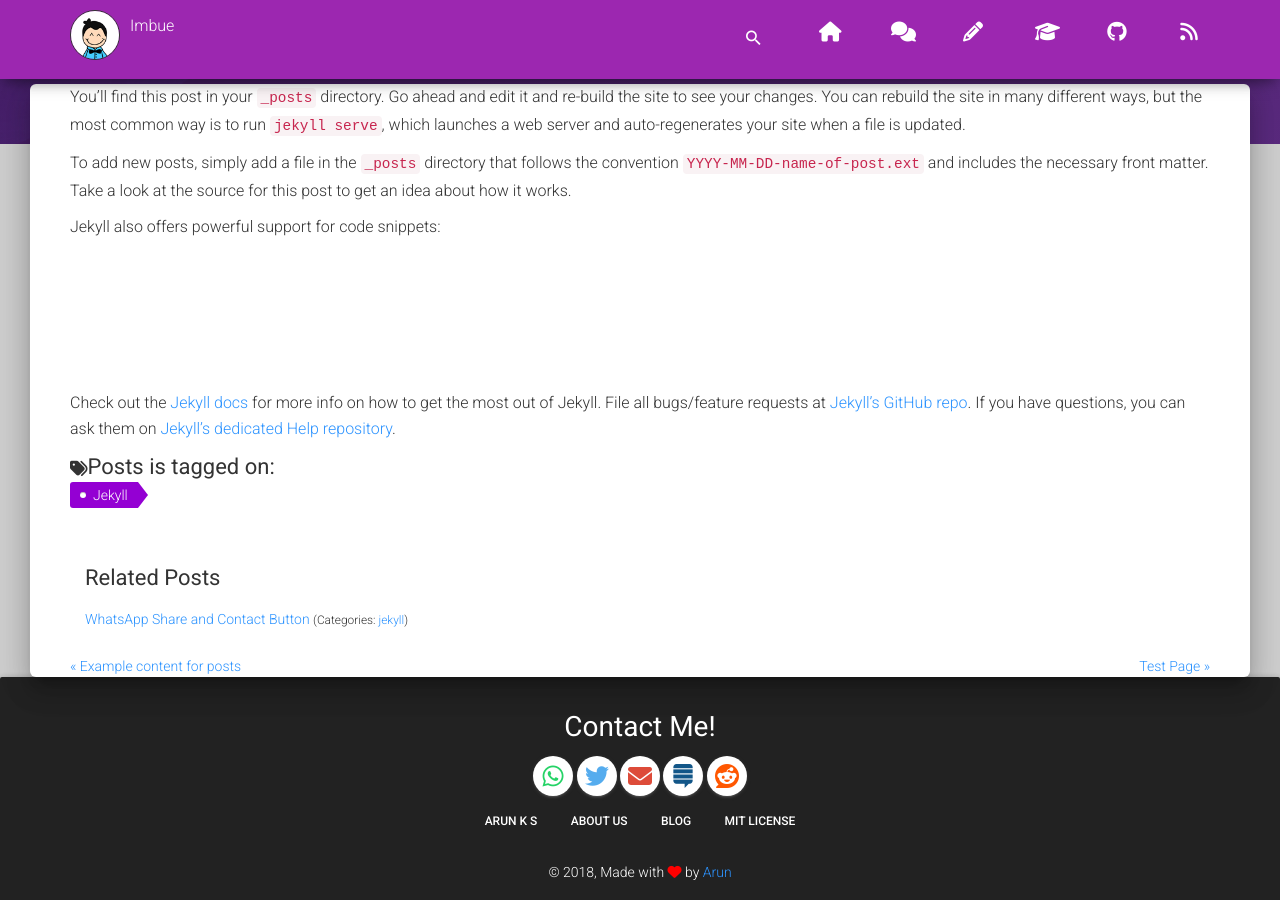
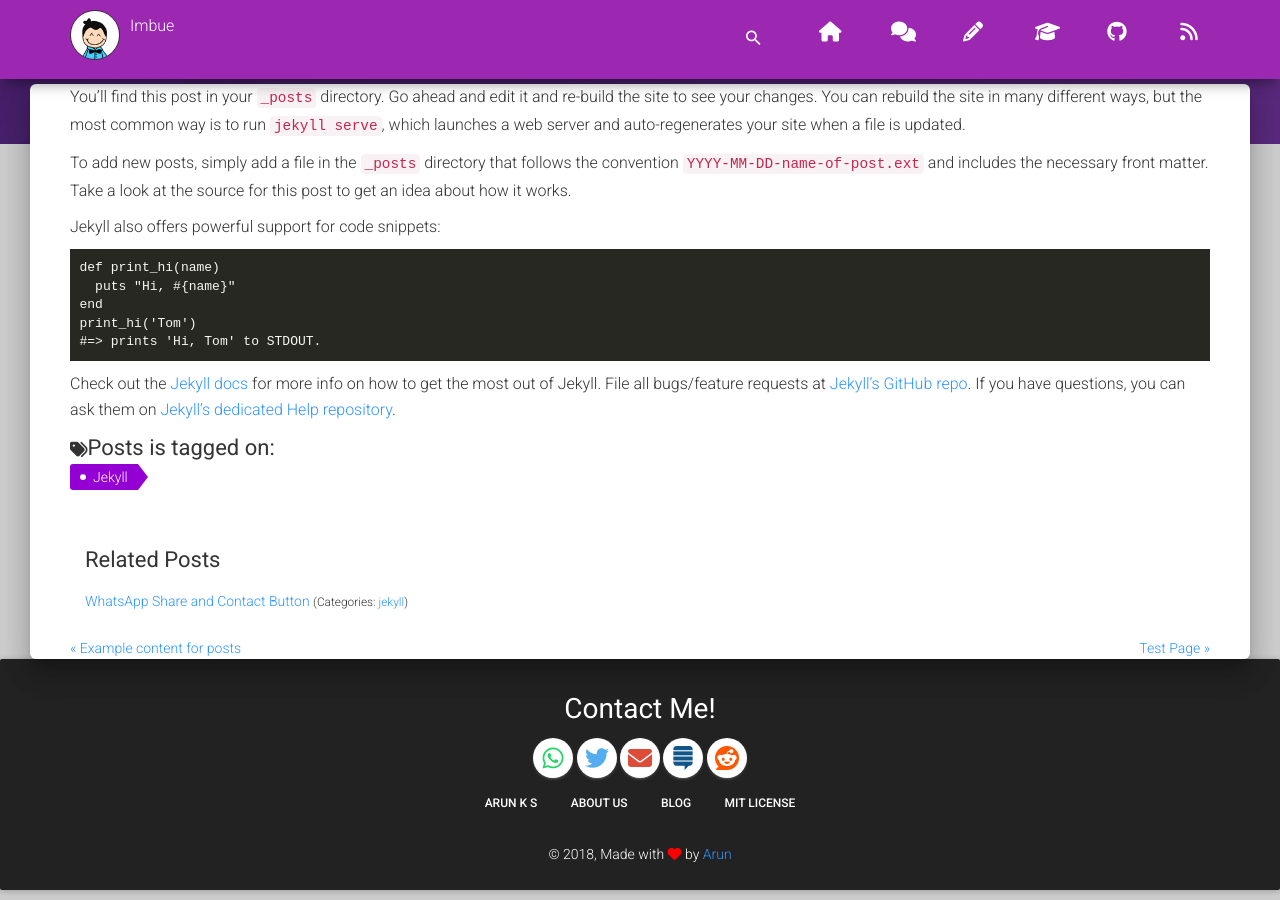
Before and after one commit to tip4programs/imbue, a Jekyll site: the page built from _posts/2016-04-24-welcome-to-jekyll.md, in a window 1280 px wide and 900 px high, scrolled down 666 px. Built offline with Jekyll 4.4.1, drawn with Linux system fonts in a browser that asks for light colours; nearby versions of some CDN libraries; comment, search, counter and statistics services are not loaded; a style sheet for code colours, icons or effects is not loaded.

Commit message:
Update 2016-04-24-welcome-to-jekyll.md

````diff
--- a/_posts/2016-04-24-welcome-to-jekyll.md
+++ b/_posts/2016-04-24-welcome-to-jekyll.md
@@ -12,14 +12,13 @@ To add new posts, simply add a file in the `_posts` directory that follows the c
 
 Jekyll also offers powerful support for code snippets:
 
-<pre class="line-numbers">
-<code class="language-python">
+```markdown
 def print_hi(name)
   puts "Hi, #{name}"
 end
 print_hi('Tom')
 #=> prints 'Hi, Tom' to STDOUT.
-</code></pre>
+```
 
 Check out the [Jekyll docs][jekyll] for more info on how to get the most out of Jekyll. File all bugs/feature requests at [Jekyll’s GitHub repo][jekyll-gh]. If you have questions, you can ask them on [Jekyll’s dedicated Help repository][jekyll-help].
 
````
